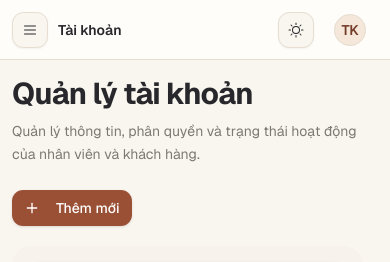
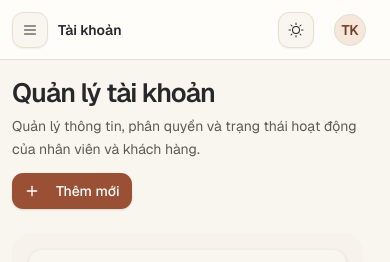
Before and after one commit to tudptse17520/ITS-Shared-Mobility, a Next.js app in the folder frontend/: page /admin/users in a window 390 px wide. Shown: the top 262 px of the page. Built offline with nearby package versions, Linux system fonts and the light colour scheme; no server answers.

Commit message:
Keep page headings and actions aligned on small screens

```diff
--- a/frontend/src/components/common/page-header.tsx
+++ b/frontend/src/components/common/page-header.tsx
@@ -7,23 +7,14 @@ interface PageHeaderProps {
   className?: string;
 }
 
-export function PageHeader({
-  title,
-  description,
-  actions,
-  className,
-}: PageHeaderProps) {
+export function PageHeader({ title, description, actions, className }: PageHeaderProps) {
   return (
-    <div className={cn("flex flex-col gap-1", className)}>
-      <div className="flex flex-col gap-2 sm:flex-row sm:items-center sm:justify-between">
-        <div>
-          <h1 className="text-3xl font-bold tracking-tight">{title}</h1>
-          {description && (
-            <p className="mt-2 text-sm text-muted-foreground/80 leading-relaxed max-w-2xl">{description}</p>
-          )}
-        </div>
-        {actions && <div className="mt-4 flex gap-2 sm:mt-0">{actions}</div>}
+    <div className={cn("flex min-w-0 flex-wrap items-end justify-between gap-3 pb-1", className)}>
+      <div className="min-w-0">
+        <h1 className="text-[clamp(1.65rem,3vw,2.25rem)] leading-tight font-semibold tracking-[-0.035em]">{title}</h1>
+        {description && <p className="mt-1.5 max-w-2xl text-sm leading-relaxed text-muted-foreground">{description}</p>}
       </div>
+      {actions && <div className="flex flex-wrap items-center gap-2">{actions}</div>}
     </div>
   );
 }
```
